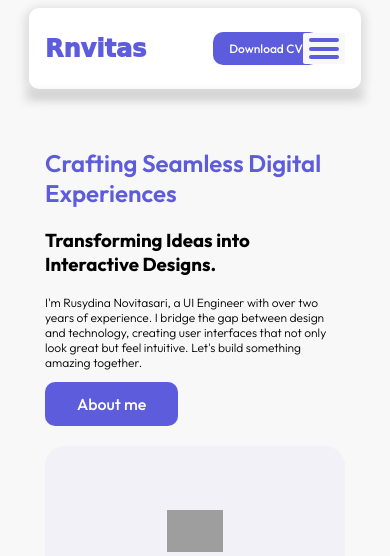
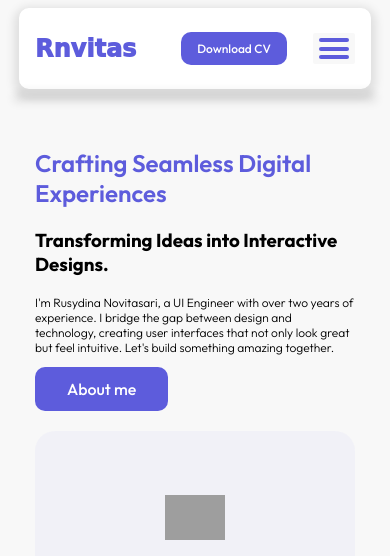
Before and after one commit to rnvitas/Portfolio, a plain HTML site: page index.html in a window 390 px wide. Shown: the top 556 px of the page. Drawn offline with nearby package versions, Linux system fonts and the light colour scheme; grey boxes are pictures that could not be loaded; a web font is replaced by a local one.

Commit message:
edit width for container

```diff
--- a/style.css
+++ b/style.css
@@ -463,7 +463,7 @@ body {
 
   .btn-join {
     position: relative;
-    left: -2rem;
+    left: -4rem;
   }
 
   .navbar-links ul {
@@ -490,7 +490,7 @@ body {
 
   .container {
     max-width: 100%;
-    width: 300px;
+    width: 320px;
   }
 
   .navbar .navbar-links {
```
